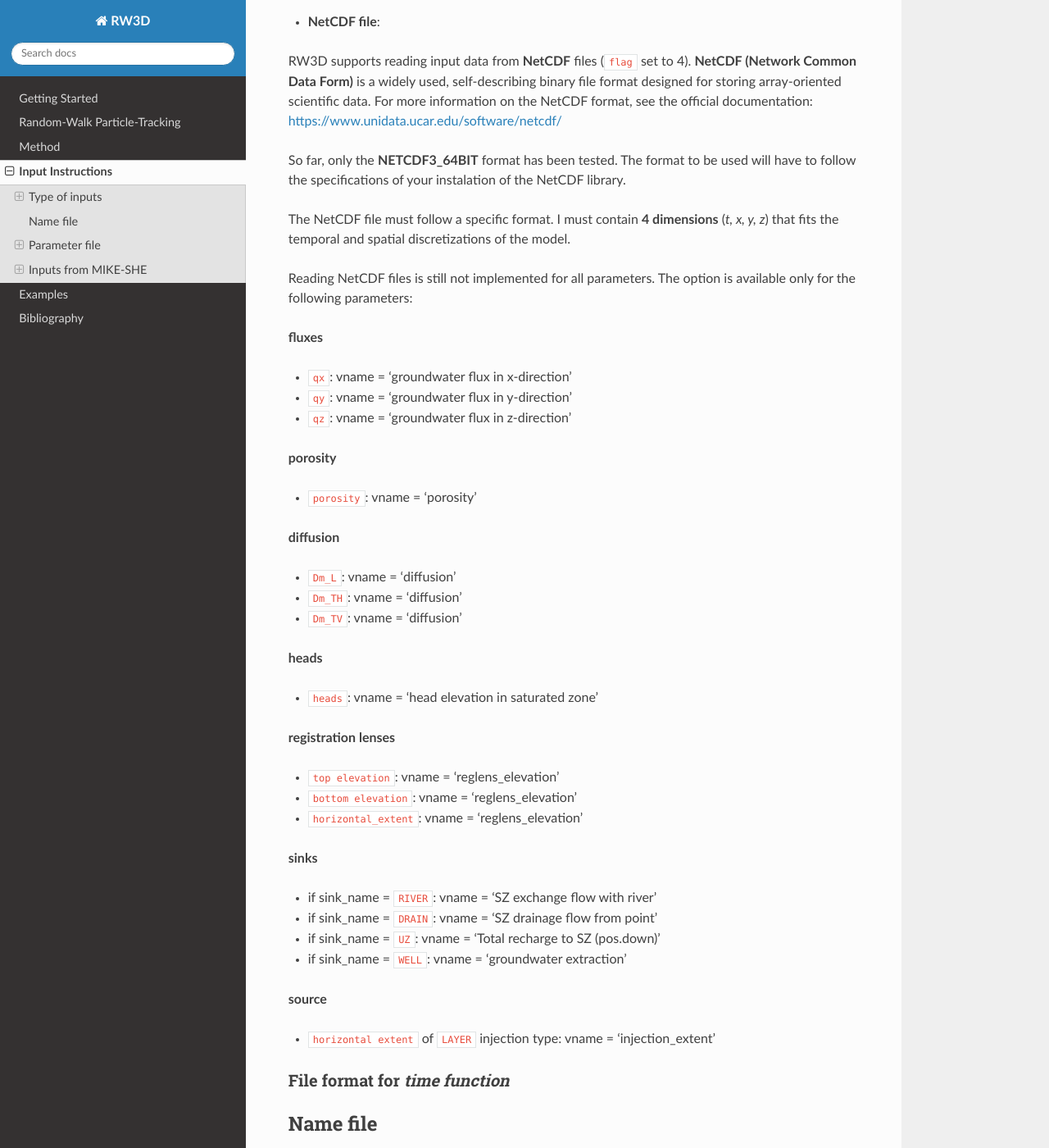
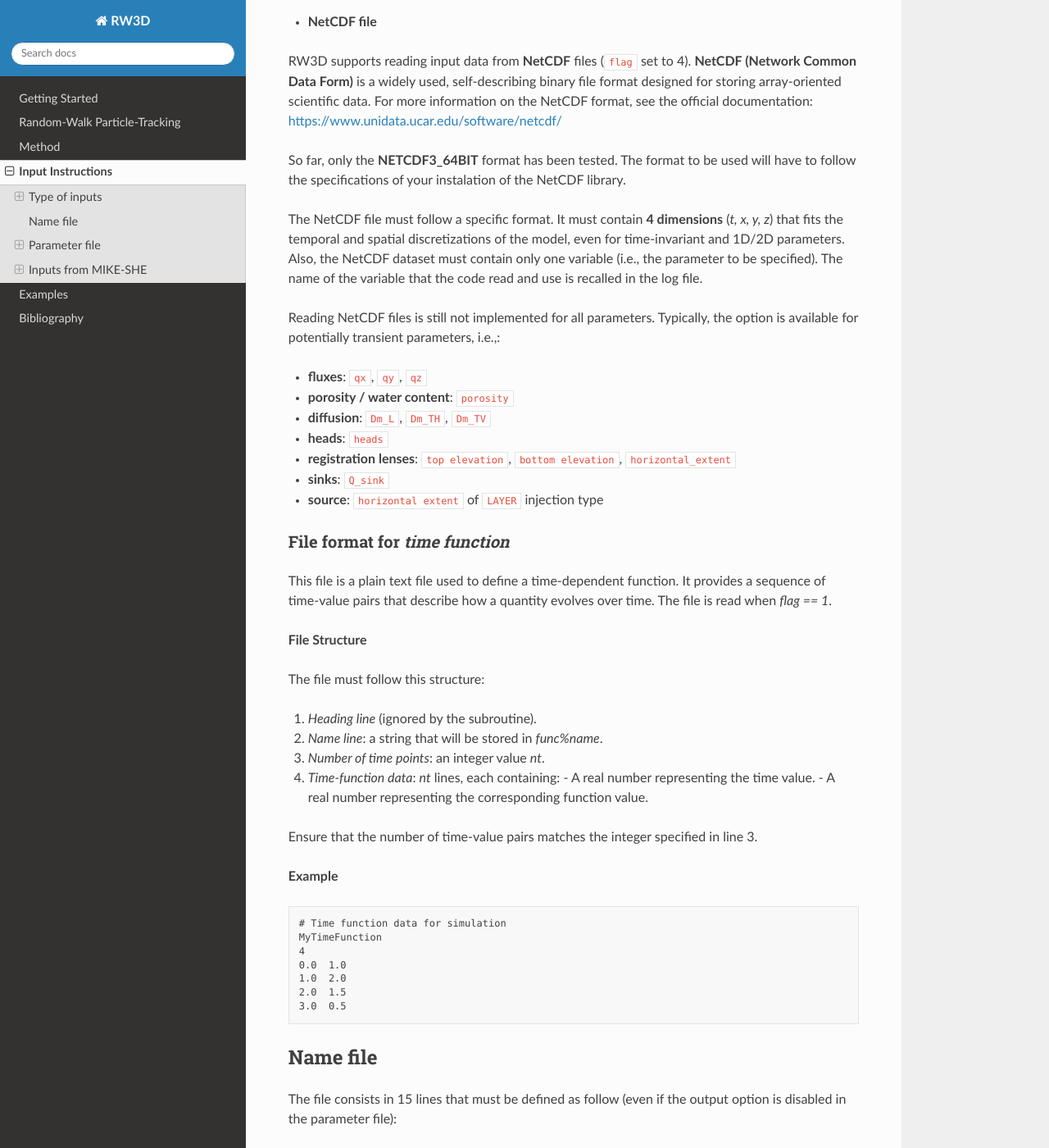
Before and after one commit to chrishenri/rw3d_manual, a Sphinx documentation site: the page built from docs/source/inputs.rst, in a window 1280 px wide and 1400 px high, scrolled down 1835 px. Shown: the whole window at 82% size. Built offline with Sphinx 7.4.7 and the Read the Docs theme 3.1.0, drawn with Linux system fonts in a browser that asks for light colours; some of the changed text lies outside the part shown.

Commit message:
edit inputs

```diff
--- a/docs/source/conf.py
+++ b/docs/source/conf.py
@@ -64,7 +64,7 @@ latex_elements = {
         \usepackage[table]{xcolor}
         \usepackage{booktabs}
         \renewcommand{\arraystretch}{1.3}
-        \rowcolors{2}{gray!10}{white}
+        #\rowcolors{2}{gray!10}{white}
     ''',
 }
 
--- a/docs/source/inputs.rst
+++ b/docs/source/inputs.rst
@@ -132,7 +132,7 @@ The values of the variable with index ``ivar`` are read as follow:
     end do
 
 
-- **NetCDF file**:
+- **NetCDF file**
 
 RW3D supports reading input data from **NetCDF** files (``flag`` set to 4).
 **NetCDF (Network Common Data Form)** is a widely used, self-describing binary file format designed for storing array-oriented scientific data.
@@ -140,51 +140,49 @@ For more information on the NetCDF format, see the official documentation: https
 
 So far, only the **NETCDF3_64BIT** format has been tested. The format to be used will have to follow the specifications of your instalation of the NetCDF library.
 
-The NetCDF file must follow a specific format. I must contain **4 dimensions** (*t, x, y, z*) that fits the temporal and spatial discretizations of the model.
+The NetCDF file must follow a specific format. It must contain **4 dimensions** (*t, x, y, z*) that fits the temporal and spatial discretizations of the model, even for time-invariant and 1D/2D parameters.
+Also, the NetCDF dataset must contain only one variable (i.e., the parameter to be specified). The name of the variable that the code read and use is recalled in the log file.
 
-Reading NetCDF files is still not implemented for all parameters. The option is available only for the following parameters:
+Reading NetCDF files is still not implemented for all parameters. Typically, the option is available for potentially transient parameters, i.e.,:
 
-**fluxes**
-
-- ``qx``: vname = 'groundwater flux in x-direction'
-- ``qy``: vname = 'groundwater flux in y-direction'
-- ``qz``: vname = 'groundwater flux in z-direction'
-
-**porosity**
-
-- ``porosity``: vname = 'porosity'
-
-**diffusion**
-
-- ``Dm_L``: vname = 'diffusion'
-- ``Dm_TH``: vname = 'diffusion'
-- ``Dm_TV``: vname = 'diffusion'
-
-**heads**
-
-- ``heads``: vname = 'head elevation in saturated zone'
-
-**registration lenses**
-
-- ``top elevation``: vname = 'reglens_elevation'
-- ``bottom elevation``: vname = 'reglens_elevation'
-- ``horizontal_extent``: vname = 'reglens_elevation'
-
-**sinks**
-
-- if sink_name = ``RIVER``: vname = 'SZ exchange flow with river'
-- if sink_name = ``DRAIN``: vname = 'SZ drainage flow from point'
-- if sink_name = ``UZ``: vname = 'Total recharge to SZ (pos.down)'
-- if sink_name = ``WELL``: vname = 'groundwater extraction'
-
-**source**
-
-- ``horizontal extent`` of ``LAYER`` injection type: vname = 'injection_extent'
-
+- **fluxes**: ``qx``, ``qy``, ``qz``
+- **porosity / water content**: ``porosity``
+- **diffusion**: ``Dm_L``, ``Dm_TH``, ``Dm_TV``
+- **heads**: ``heads``
+- **registration lenses**: ``top elevation``, ``bottom elevation``, ``horizontal_extent``
+- **sinks**: ``Q_sink``
+- **source**: ``horizontal extent`` of ``LAYER`` injection type
 
 File format for *time function*
 ~~~~~~~~~~
 
+This file is a plain text file used to define a time-dependent function.
+It provides a sequence of time-value pairs that describe how a quantity evolves over time. The file is read when `flag == 1`.
+
+**File Structure**
+
+The file must follow this structure:
+
+1. *Heading line* (ignored by the subroutine).
+2. *Name line*: a string that will be stored in `func%name`.
+3. *Number of time points*: an integer value `nt`.
+4. *Time-function data*: `nt` lines, each containing:
+   - A real number representing the time value.
+   - A real number representing the corresponding function value.
+
+Ensure that the number of time-value pairs matches the integer specified in line 3.
+
+**Example**
+
+.. code-block:: text
+
+   # Time function data for simulation
+   MyTimeFunction
+   4
+   0.0  1.0
+   1.0  2.0
+   2.0  1.5
+   3.0  0.5
 
 
 Name file
```
Also changed, not shown: other parts of docs/source/inputs.rst (+2 -2 lines), docs/source/methods.rst (+2 -2 lines).
